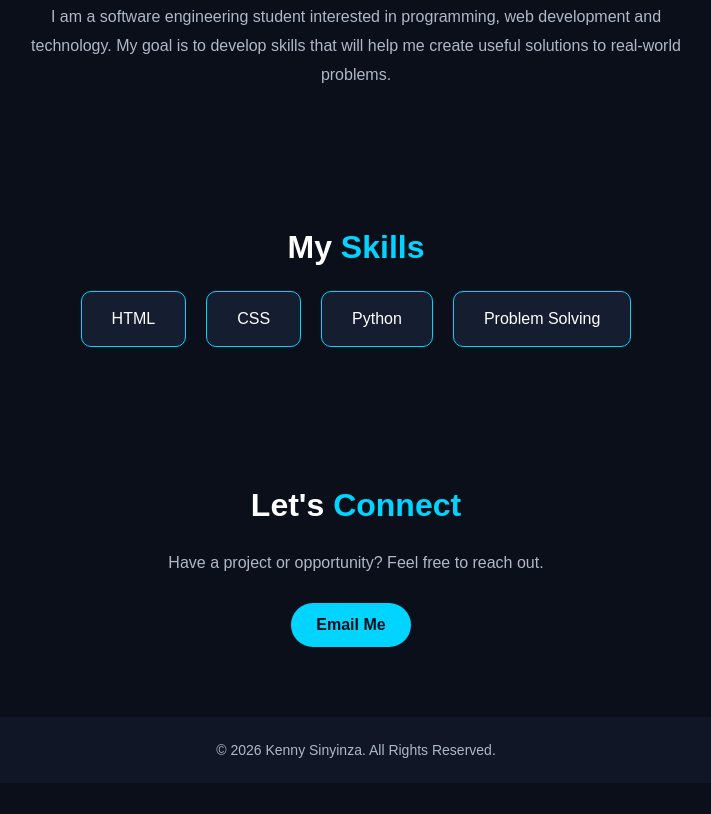
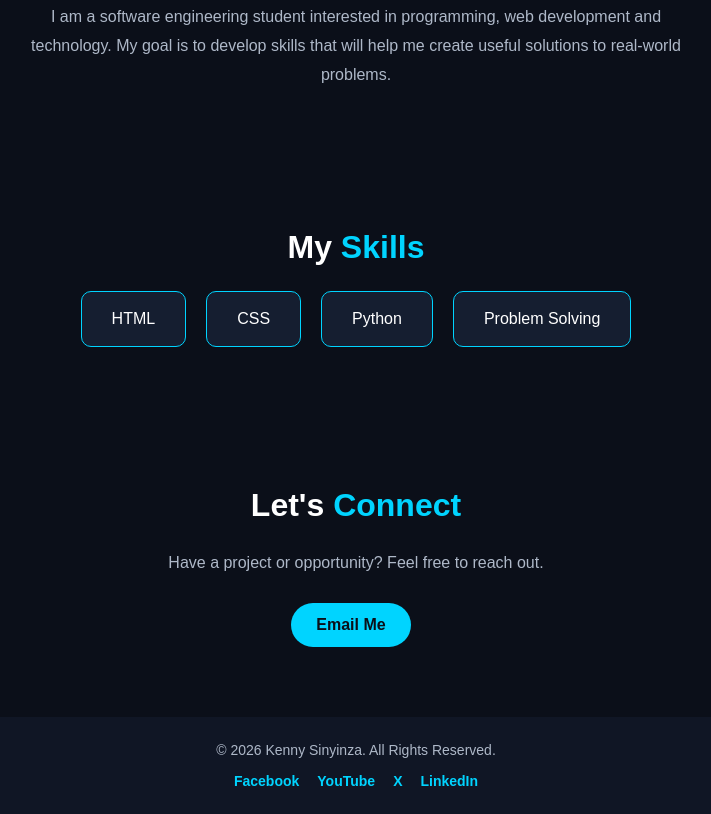
Before and after one commit to kenniesinyinza/KMass, a plain HTML site: page index.html in a window 1280 px wide. Shown: the part 887-1701 px from the top of the page, without its empty margins (284-995 px from the left). Before the commit the page ends 1670 px from the top, so only its background shows below. Drawn offline with Linux system fonts and the light colour scheme.

Commit message:
social medial handle

```diff
--- a/index.html
+++ b/index.html
@@ -41,7 +41,7 @@
         </div>
 
         <div class="profile-image">
-            <img src="profile.jpg" alt="My Profile Picture">
+            <img src="image/WhatsApp Image 2026-10-04 at 6.24.13 PM.jpeg" alt="My Profile Picture">
         </div>
 
     </section>
@@ -75,6 +75,13 @@
 
     <footer>
         <p>© 2026 Kenny Sinyinza. All Rights Reserved.</p>
+
+        <div class="social-links">
+            <a href="https://facebook.com" target="_blank" aria-label="Facebook">Facebook</a>
+            <a href="https://youtube.com" target="_blank" aria-label="YouTube">YouTube</a>
+            <a href="https://x.com" target="_blank" aria-label="X">X</a>
+            <a href="https://linkedin.com" target="_blank" aria-label="LinkedIn">LinkedIn</a>
+        </div>
     </footer>
 
 </body>
--- a/style-css/index.css
+++ b/style-css/index.css
@@ -184,6 +184,26 @@ footer {
     font-size: 14px;
 }
 
+.social-links {
+    margin-top: 15px;
+    display: flex;
+    justify-content: center;
+    flex-wrap: wrap;
+    gap: 18px;
+}
+
+.social-links a {
+    color: #00d4ff;
+    text-decoration: none;
+    font-weight: 600;
+    transition: 0.3s;
+}
+
+.social-links a:hover {
+    color: white;
+    text-decoration: underline;
+}
+
 /* MOBILE RESPONSIVENESS */
 @media (max-width: 768px) {
 
```
